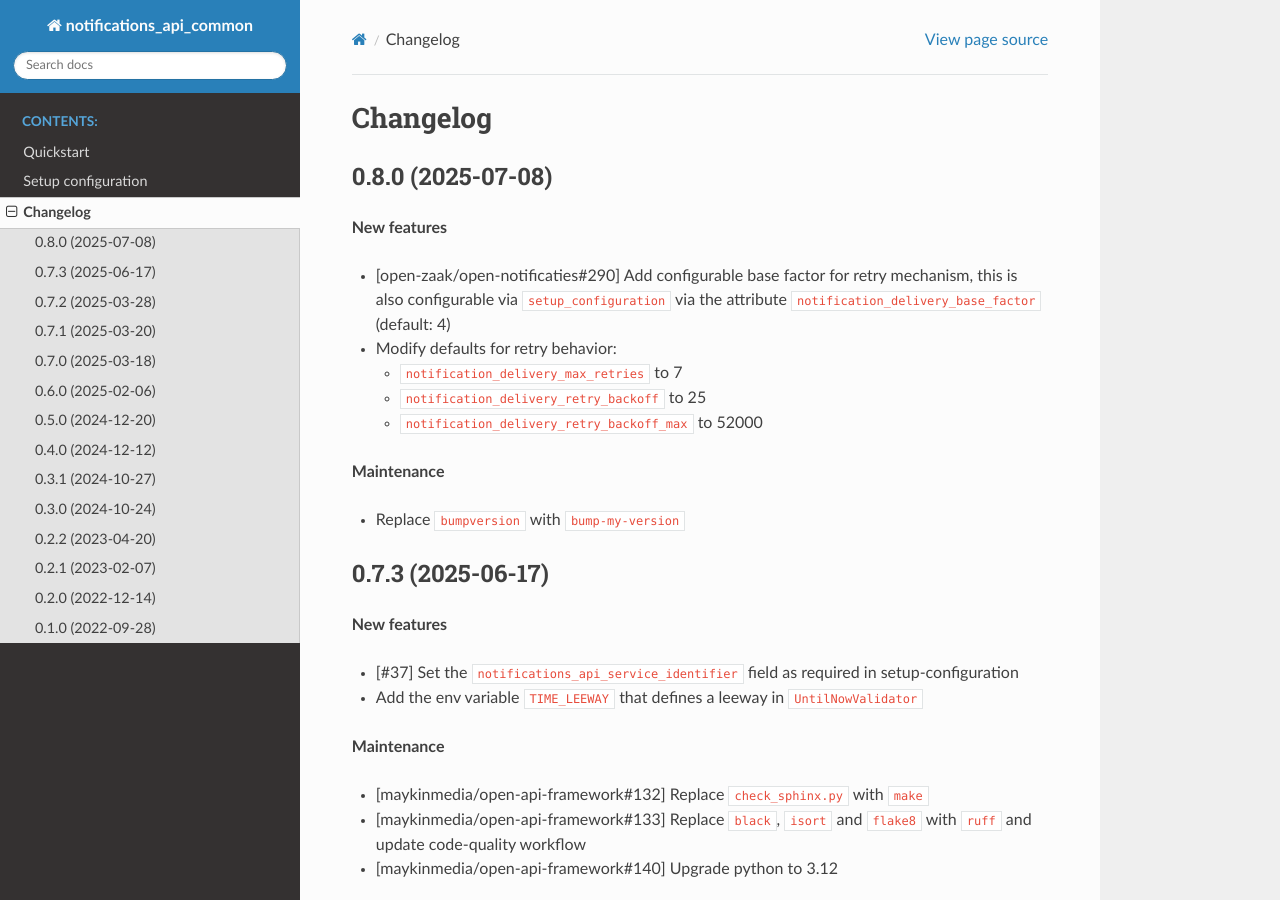
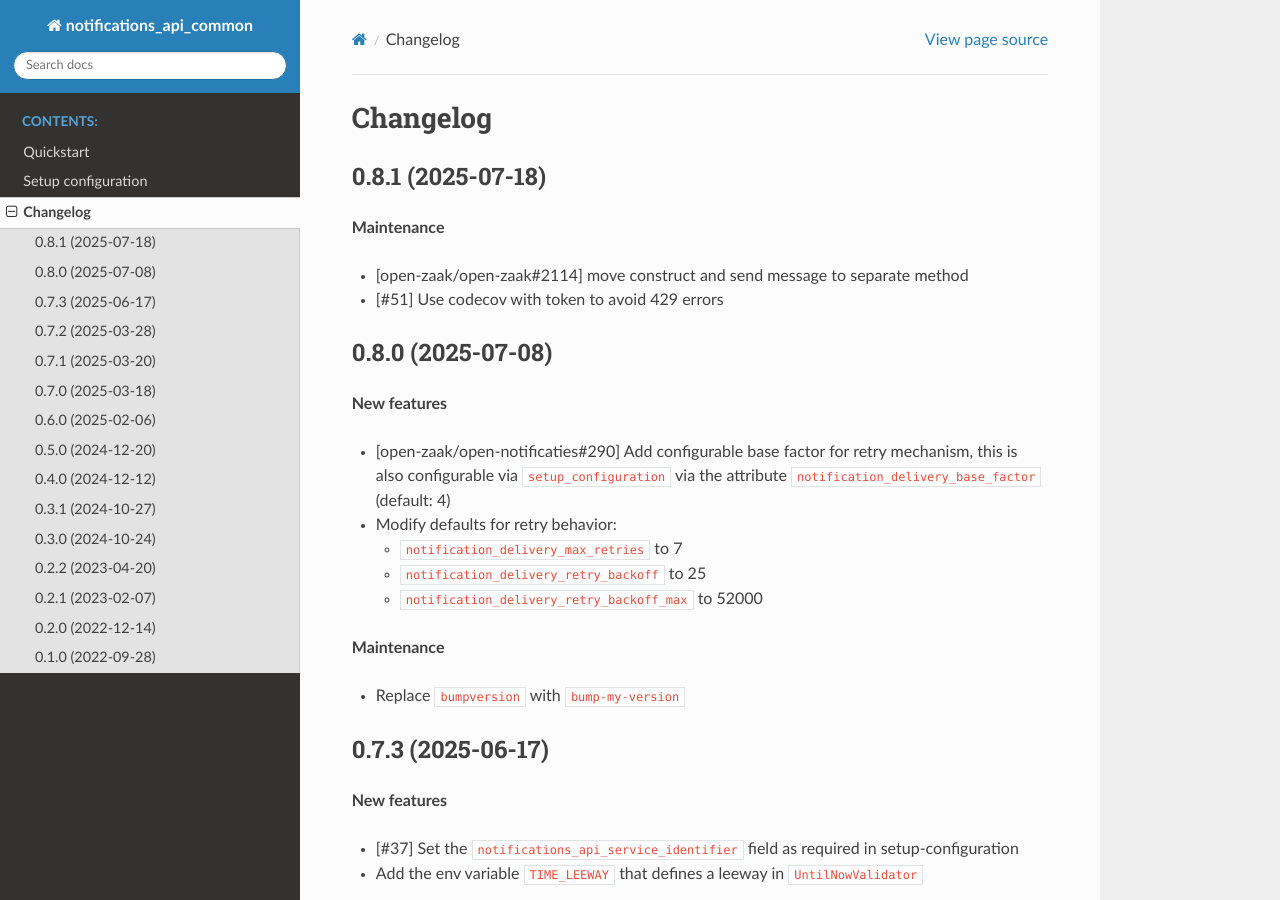
Before and after one commit to maykinmedia/notifications-api-common, a Sphinx documentation site: the page built from docs/changelog.rst, in a window 1280 px wide and 900 px high. Built offline with Sphinx 7.4.7 and the Read the Docs theme 3.1.0, drawn with Linux system fonts in a browser that asks for light colours.

Commit message:
:bookmark: Release version 0.8.1

```diff
--- a/CHANGELOG.rst
+++ b/CHANGELOG.rst
@@ -1,6 +1,14 @@
 =========
 Changelog
 =========
+
+0.8.1 (2025-07-18)
+------------------
+
+**Maintenance**
+
+* [open-zaak/open-zaak#2114] move construct and send message to separate method
+* [#51] Use codecov with token to avoid 429 errors
 
 0.8.0 (2025-07-08)
 ------------------
--- a/README.rst
+++ b/README.rst
@@ -1,7 +1,7 @@
 notifications-api-common
 ========================
 
-:Version: 0.8.0
+:Version: 0.8.1
 :Source: https://github.com/maykinmedia/notifications-api-common
 :Keywords: notifications, REST, API, Common Ground, ZGW
 :PythonVersion: 3.12
--- a/docs/conf.py
+++ b/docs/conf.py
@@ -29,7 +29,7 @@ copyright = "2022, Maykin Media"
 author = "Maykin Media"
 
 # The full version, including alpha/beta/rc tags
-release = "0.8.0"
+release = "0.8.1"
 
 
 # -- General configuration ---------------------------------------------------
--- a/pyproject.toml
+++ b/pyproject.toml
@@ -7,7 +7,7 @@ build-backend = "setuptools.build_meta"
 [tool.bumpversion]
 commit = false
 tag = false
-current_version = "0.8.0"
+current_version = "0.8.1"
 
 [[tool.bumpversion.files]]
 filename = "setup.cfg"
--- a/setup.cfg
+++ b/setup.cfg
@@ -2,7 +2,7 @@
 # see http://setuptools.readthedocs.io/en/latest/setuptools.html#configuring-setup-using-setup-cfg-files
 [metadata]
 name = notifications-api-common
-version = 0.8.0
+version = 0.8.1
 description = Re-usable integration layer for the Common Ground Notifications API specification.
 long_description = file: README.rst
 url = https://github.com/maykinmedia/notifications-api-common
```
Also changed, not shown: 2 other files.
